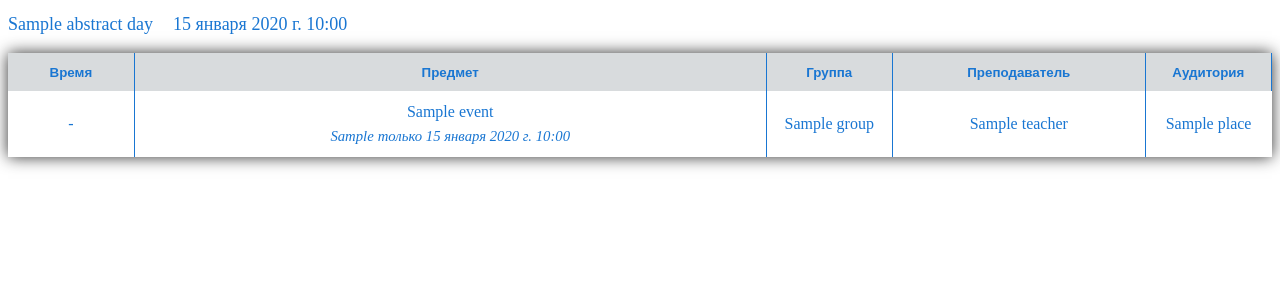
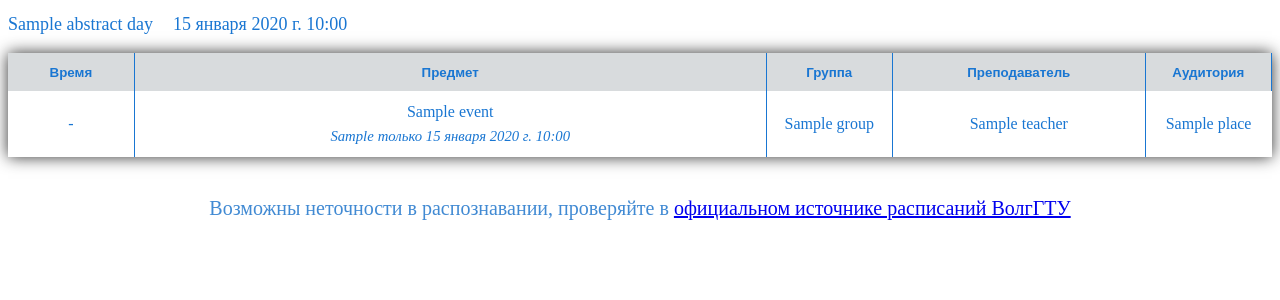
Before and after one commit to pol1waew/VSTU-Schedule, a Django app: template templates/index.html in a window 1280 px wide. Shown: the part 200-500 px from the top of the page. Run offline with Django 5.2, Linux system fonts and the light colour scheme; tables that the repository leaves empty hold one stand-in row (values such as "Sample post"); the template is opened without the code that fills it: values that come from a table or form of the project are taken from there, most other values are stand-ins (such as "Sample title", 1, 10 or a date in 2020); parts of the project's set-up code (start-up, migrations or seed data) failed here and were passed over; some libraries are stand-ins or nearby versions.

Commit message:
Added user warning below tables
- warning not displayed if no entries found

```diff
--- a/static/styles/style.css
+++ b/static/styles/style.css
@@ -159,3 +159,15 @@ header input[type="date"] {
 .entries-table tr:nth-child(even    ) {
     background-color: rgb(236, 239, 241);
 }
+
+footer {
+    text-align: center;
+    margin-top: 40px;
+    margin-left: auto;
+    margin-right: auto;
+}
+
+footer p {
+    font-size: 20px;
+    color: #418ad3;
+}
--- /dev/null
+++ b/templates/footer.html
@@ -0,0 +1,5 @@
+<footer>
+    <p>
+        Возможны неточности в распознавании, проверяйте в <a href="https://www.vstu.ru/student/raspisaniya/zanyatiy">официальном источнике расписаний ВолгГТУ</a>
+    </p>
+</footer>
--- a/templates/index.html
+++ b/templates/index.html
@@ -18,6 +18,8 @@
             {% include "emptyTable.html" %}
         {% else %}
             {% include "table.html" %}
+
+            {% include "footer.html" %}
         {% endif %}
     </body>
 </html>
```
